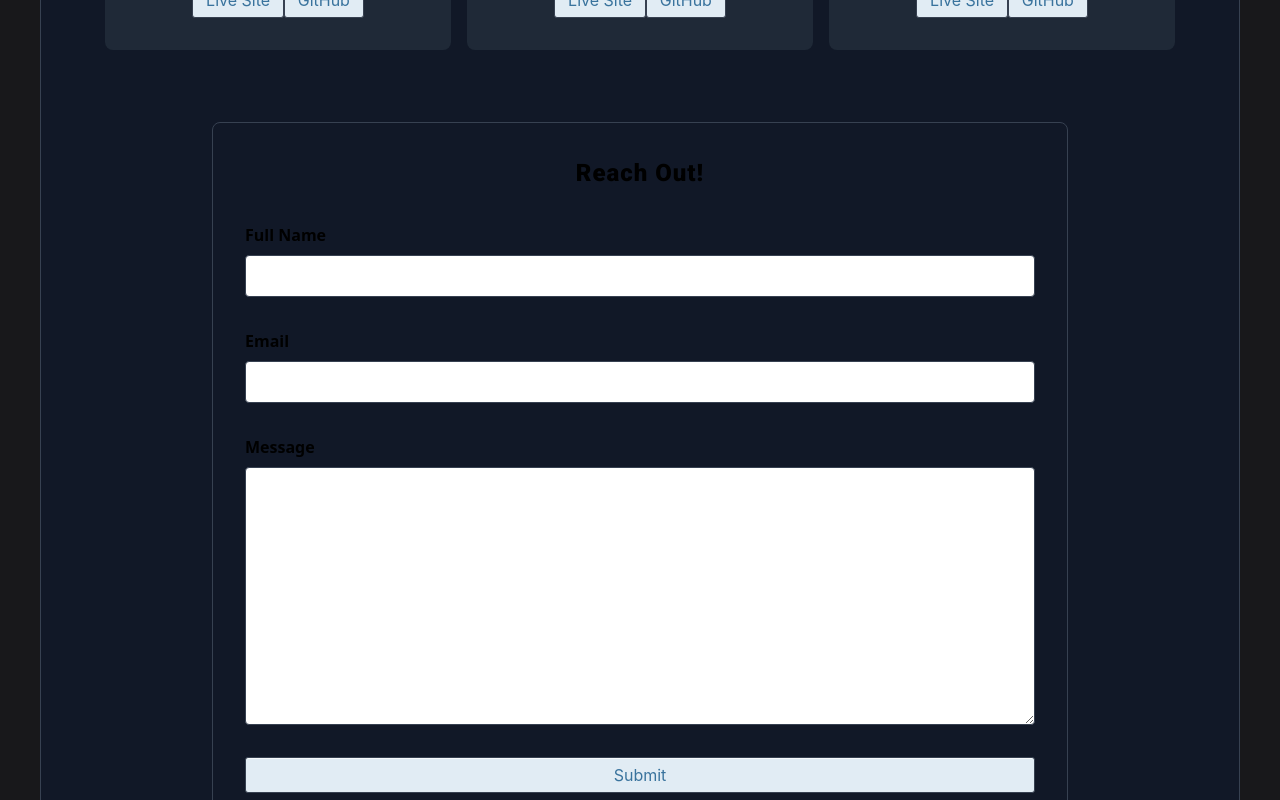
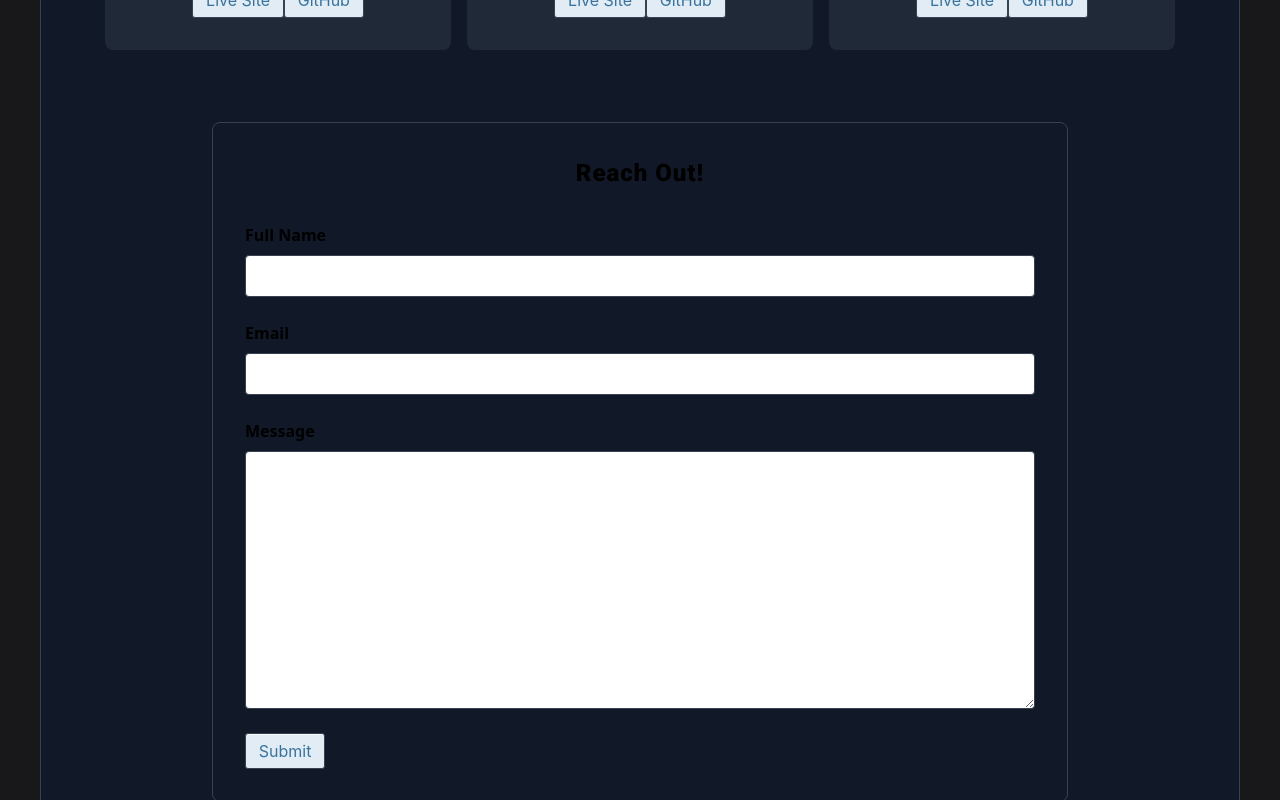
Before and after one commit to kcereno/portfolio-site, a React (Create React App) app: page / in a window 1280 px wide. Shown: the part 2480-3280 px from the top of the page. Built offline with nearby package versions, Linux system fonts and the light colour scheme.

Commit message:
Refactort Contact

```diff
--- a/src/sections/Contact/Contact.scss
+++ b/src/sections/Contact/Contact.scss
@@ -1,17 +1,18 @@
 @use '/src/sass/abstracts/index' as *;
 
-.contact-container {
+.contact {
+  &__container {
     border: 1px solid $color-gray-8;
     width: 80%;
     min-width: 60%;
     border-radius: 8px;
+
+    @include media(tablet) {
+      width: 100%;
+    }
   }
 
-.contact-form {
-  display: flex;
-  flex-direction: column;
-  gap: ss(md);
-
+  &__form {
     label {
       font-size: fs(sm);
       font-weight: 700;
@@ -34,9 +35,4 @@
       display: inline;
     }
   }
-
-@include media(tablet) {
-  .contact-container {
-    width: 100%;
 }
-}
--- a/src/sections/Contact/Contact.tsx
+++ b/src/sections/Contact/Contact.tsx
@@ -4,21 +4,20 @@ function Contact() {
   return (
     <section id="contact" className="my-xl">
       <div className="flex-center-x">
-        <div className="contact-container ">
-          <div className="contact-content m-md ">
+        <div className="contact__container">
+          <form className="contact__form m-md">
             <h1 className="mb-md text-center section-title">Reach Out!</h1>
-            <form className="contact-form">
             <label htmlFor="fullName">
               Full Name
-                <input type="text" />
+              <input type="text" className="mb-sm" />
             </label>
             <label htmlFor="email">
               Email
-                <input type="email" />
+              <input type="email" className="mb-sm" />
             </label>
             <label htmlFor="message">
               Message
-                <textarea rows={10} cols={10} />
+              <textarea rows={10} cols={10} className="mb-sm" />
             </label>
             <button type="submit" className="button-8">
               Submit
@@ -26,7 +25,6 @@ function Contact() {
           </form>
         </div>
       </div>
-      </div>
     </section>
   );
 }
```
Lines whose indentation alone changed are shown as unchanged.
